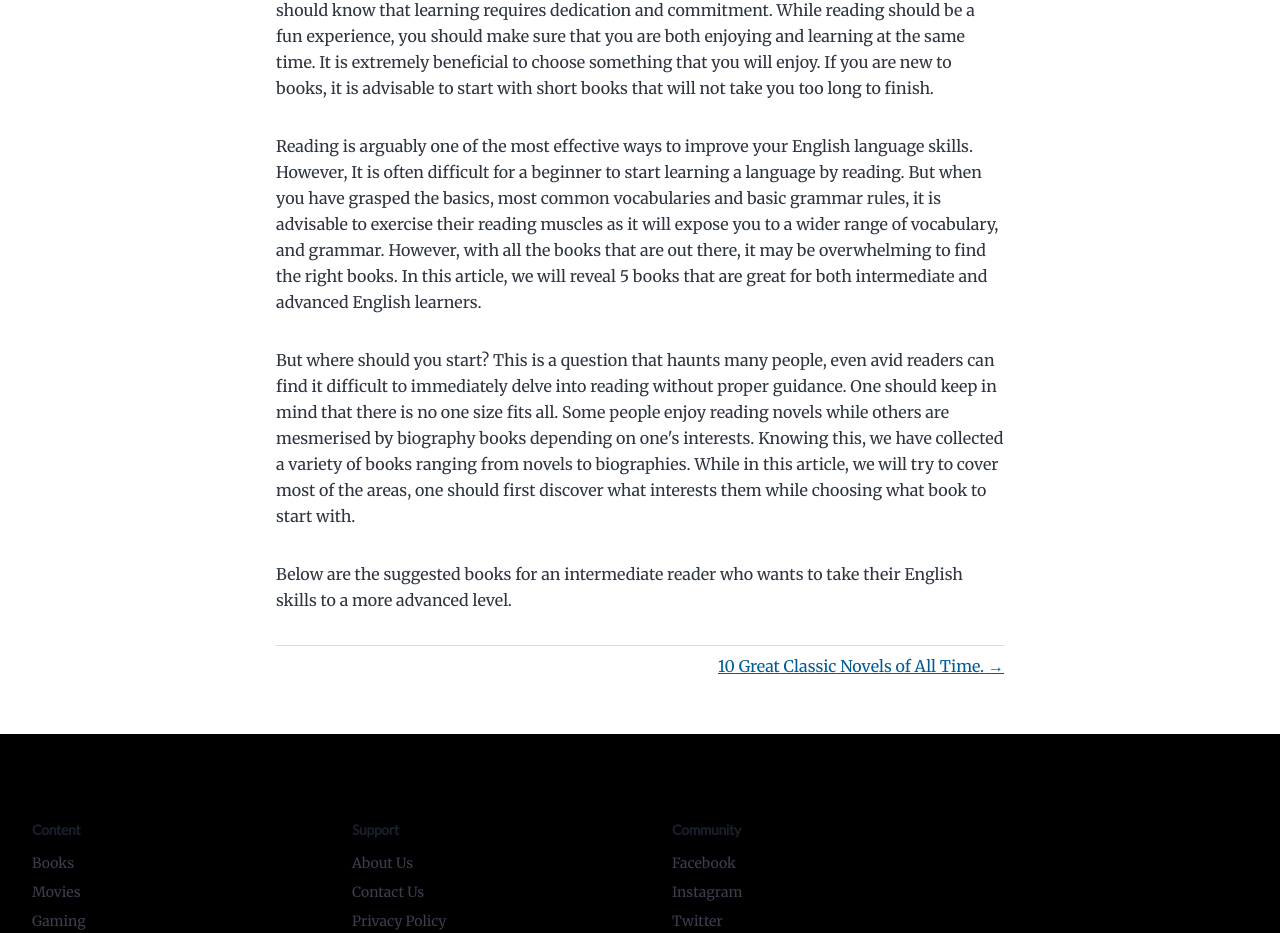
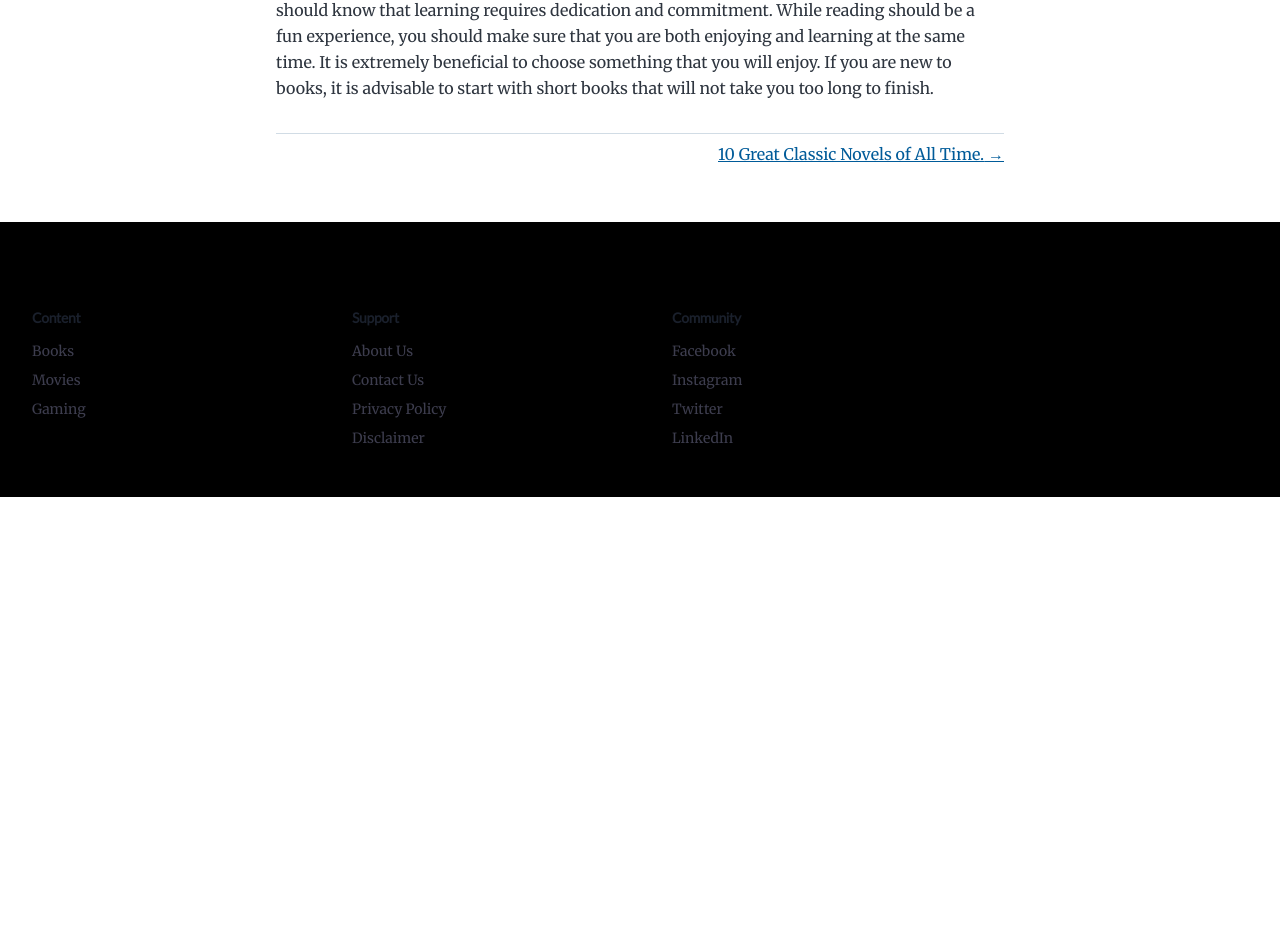
Before and after one commit to iradualbert/trend-archive, a Gatsby site: page /5-great-books-to-improve-your-english/ in a window 1280 px wide. Shown: the part 4078-5011 px from the top of the page. After the commit the page ends 4575 px from the top, so only its background shows below. Built offline with nearby package versions, Linux system fonts and the light colour scheme; Gatsby itself is replaced by a stand-in of ours.

Commit message:
error fixes

```diff
--- a/src/content/books/5-great-books-to-improve-your-english/index.md
+++ b/src/content/books/5-great-books-to-improve-your-english/index.md
@@ -9,7 +9,7 @@ Reading is arguably one of the most effective ways to improve your English langu
 
 
 But where should you start? This is a question that haunts many people, even avid readers can find it difficult to immediately delve into reading without proper guidance. One should keep in mind that there is no one-size-fits-all. Some people enjoy reading novels while others are mesmerised by biography books depending on one’s interests. Knowing this, we have collected a variety of books ranging from novels to biographies. While in this article, we will try to cover most of the areas, one should first discover what interests them while choosing what book to start with.
-Below are the suggested books for an intermediate reader who wants to take their English skills to a more advanced level.
+Below is a list of suggested english books for an intermediate reader who wants to take their English skills to a more advanced level.
 
 **1. The Alchemist by Paulo Coelho**
 
@@ -42,9 +42,3 @@ This is an American classic in which a manipulative woman and a roguish man carr
 <a target="_blank"  href="https://www.amazon.com/gp/product/0451526341/ref=as_li_tl?ie=UTF8&camp=1789&creative=9325&creativeASIN=0451526341&linkCode=as2&tag=thetrendarchi-20&linkId=c7dcbdaa64e4782a89f46fd2199645b1"><img border="0" src="//ws-na.amazon-adsystem.com/widgets/q?_encoding=UTF8&MarketPlace=US&ASIN=0451526341&ServiceVersion=20070822&ID=AsinImage&WS=1&Format=_SL250_&tag=thetrendarchi-20" ></a>
 Animal Farm is an allegorical novella by George Orwell. The book tells the story of a group of farm animals who rebel against their human farmer, hoping to create a society where the animals can be equal, free, and happy. This is a good start for those who prefer funny but sensitive novels. It gives a brief of what was happening in the Soviet Union during its communist rule. Being a small book (around 100 pages) makes it preferable for those who are afraid of reading lengthy books.
 Now that you have decided what books to start with, you should know that learning requires dedication and commitment. While reading should be a fun experience, you should make sure that you are both enjoying and learning at the same time. It is extremely beneficial to choose something that you will enjoy. If you are new to books, it is advisable to start with short books that will not take you too long to finish.
-
-Reading is arguably one of the most effective ways to improve your English language skills. However, It is often difficult for a beginner to start learning a language by reading. But when you have grasped the basics, most common vocabularies and basic grammar rules, it is advisable to exercise their reading muscles as it will expose  you to a wider range  of vocabulary, and grammar.   However, with all the books that are out there, it may be overwhelming to find the right books. In this article, we will reveal 5 books that are great for both intermediate and advanced English learners.
-
-But where should you start? This is a question that haunts many people, even avid readers can find it difficult to immediately delve into reading without proper guidance. One should keep in mind that there is no one size fits all. Some people enjoy reading novels while others are mesmerised by biography books depending on one's interests. Knowing this, we have collected  a variety of books ranging from novels to biographies. While in this article, we will try to cover most of the areas, one should first discover what interests them while choosing what book to start with.
-
-Below are the suggested books for an intermediate reader who wants to take their English skills to a more advanced level.
```
